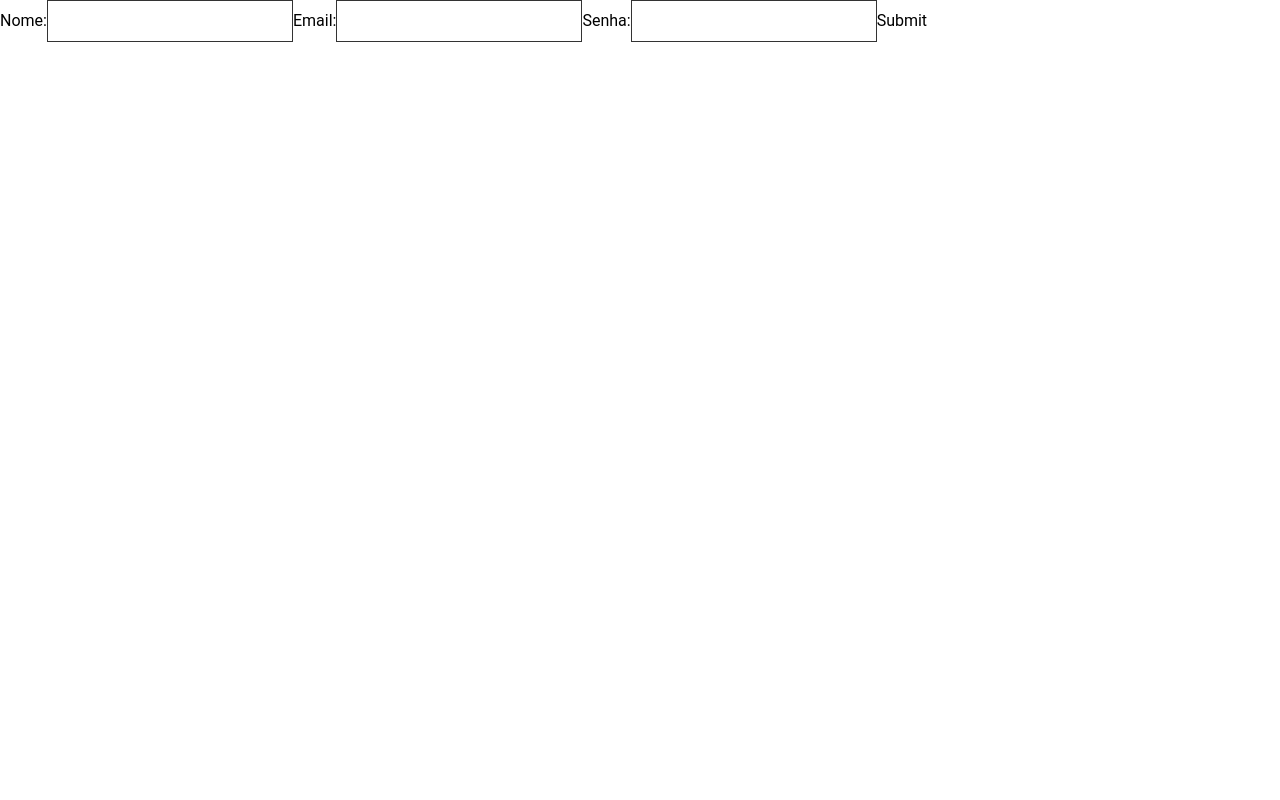
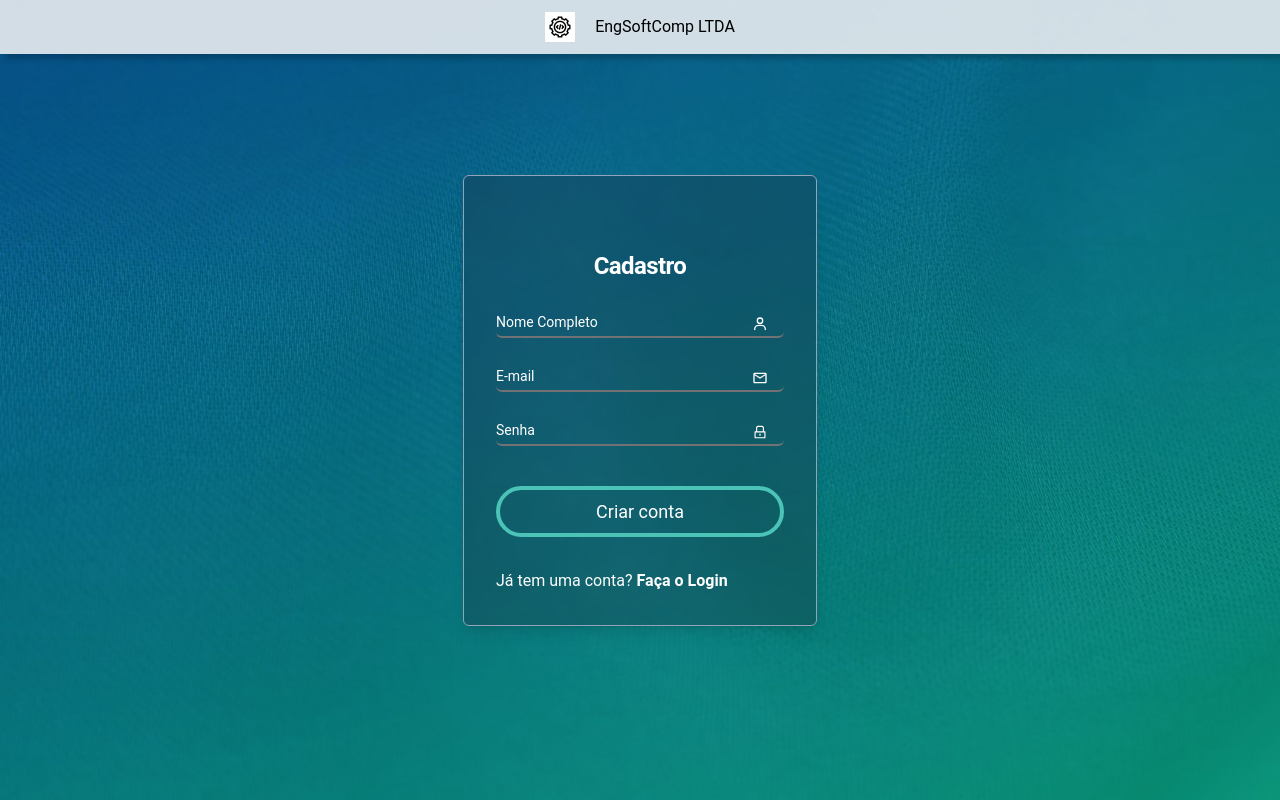
Before and after one commit to ArthurLimaMiranda/Projeto-ES-Front-End, a Next.js app: page /cadastro in a window 1280 px wide. Built offline with nearby package versions, Linux system fonts and the light colour scheme.

Commit message:
estilização da página Cadastro + ajustes de icons

```diff
--- a/src/components/Cadastro.tsx
+++ b/src/components/Cadastro.tsx
@@ -1,6 +1,13 @@
 "use client"
 import React, { useState } from 'react';
 import { createUser } from '../lib/api';
+import {BiUser} from 'react-icons/bi';
+import {AiOutlineLock} from 'react-icons/ai';
+import background from '../assets/bg2.jpg';
+import Image from 'next/image';
+import { Header } from "./Header";
+import Link from 'next/link';
+import {MdOutlineEmail} from 'react-icons/md'
 
 export function Cadastro() {
   const [name, setName] = useState('');
@@ -14,20 +21,47 @@ export function Cadastro() {
   }
 
   return (
-    <form onSubmit={handleSubmit}>
-      <label>
-        Nome:
-        <input type="text" value={name} onChange={(e) => setName(e.target.value)} />
-      </label>
-      <label>
-        Email:
-        <input type="text" value={email} onChange={(e) => setEmail(e.target.value)} />
-      </label>
-      <label>
-        Senha:
-        <input type="password" value={password} onChange={(e) => setPassword(e.target.value)} />
-      </label>
-      <input type="submit" value="Submit" />
-    </form>
+    <div className='relative h-screen '>
+    <Image
+        src={background}
+        alt="Descrição da imagem"
+        layout="fill"
+        objectFit="cover"
+        quality={100}
+    />
+    <Header/>
+    <div className='absolute inset-0 flex flex-col justify-center items-center text-black'>
+    <div className='bg-slate-800 border border-slate-400 rounded-md p-8 shadow-lg backdrop-filter backdrop-blur-sm bg-opacity-30 relative'>
+        <h1 className= 'mt-10 text-center text-2xl font-bold leading-9 tracking-tight text-white'>Cadastro</h1>
+        <form onSubmit={handleSubmit}>
+        <div className="relative my-4">
+            <input
+                type="text"
+                className="peer border-gray-300 rounded-md px-0 py-2.3 w-72 block text-sm text-white bg-transparent border-0 border-b-2 appearance-none focus:outline-none focus:ring-0 focus:border-[#4BC3B7]" placeholder=" " />
+            <label className="absolute text-sm text-white duration-300 transform -translate-y-6 scale-75 top-3 origin-[0] peer-focus:left-0 peer-focus:text-white peer-placeholder-shown:scale-100 peer-placeholder-shown:translate-y-0 peer-focus:scale-75 peer-focus:-translate-y-6">Nome Completo</label>
+            <BiUser className='absolute top-4 right-4 text-white'/>
+        </div>
+        <div className="relative my-4">
+            <input
+                type="email" value={email} onChange={(e) => setEmail(e.target.value)}
+                className="peer border-gray-300 rounded-md px-0 py-2.3 w-72 block text-sm text-white bg-transparent border-0 border-b-2 appearance-none focus:outline-none focus:ring-0 focus:border-[#4BC3B7]" placeholder=" " />
+            <label className="absolute text-sm text-white duration-300 transform -translate-y-6 scale-75 top-3 origin-[0] peer-focus:left-0 peer-focus:text-white peer-placeholder-shown:scale-100 peer-placeholder-shown:translate-y-0 peer-focus:scale-75 peer-focus:-translate-y-6">E-mail</label>
+            <MdOutlineEmail className='absolute top-4 right-4 text-white'/>
+        </div>
+        <div className="relative my-4">
+            <input
+                type="password" value={password} onChange={(e) => setPassword(e.target.value)}
+                className="peer border-gray-300 rounded-md px-0 py-2.3 w-72 block text-sm text-white bg-transparent border-0 border-b-2 appearance-none focus:outline-none focus:ring-0 focus:border-[#4BC3B7]" placeholder=" "/>
+            <label className="absolute text-sm text-white duration-300 transform -translate-y-6 scale-75 top-3 origin-[0] peer-focus:left-0 peer-focus:text-white peer-placeholder-shown:scale-100 peer-placeholder-shown:translate-y-0 peer-focus:scale-75 peer-focus:-translate-y-6">Senha</label>
+            <AiOutlineLock className='absolute top-4 right-4 text-white'/>
+        </div>
+            <button type="submit" className='w-full mb-4 text-[18px] mt-6 rounded-full border-4 border-[#4BC3B7] px-4 bg-transparent text-white hover:bg-[#F5F5F5] hover:border-[#F5F5F5] hover:text-[#03494E] py-2 transition-colors duration-300'>Criar conta</button>
+                <div className="mt-4 ">
+                    <span className='text-white'>Já tem uma conta? <a className='hover:text-white hover:underline font-bold' href='register'><Link href={'/login'} >Faça o Login</Link></a></span>
+                </div>
+            </form>
+        </div>
+    </div>
+</div>
   );
 }
--- a/src/components/DashClientes.tsx
+++ b/src/components/DashClientes.tsx
@@ -300,13 +300,6 @@ export function DashClientes(){
                 )}
               </form>
             </div>
-            <button
-                    title="Editar"
-                    type="submit"
-                    className={`leading-none w-full border-none outline-none rounded-xl bg-generic-tittleButton p-4 text-generic-bgLight font-bold cursor-pointer mb-6 shadow-button hover:shadow-button-hover-focus focus:shadow-button-hover-focus`}
-                  >
-                    Login
-                  </button>
             </div>
           </div>
 
--- a/src/components/Login.tsx
+++ b/src/components/Login.tsx
@@ -3,7 +3,7 @@ import React, { useState } from 'react';
 import background from '../assets/bg2.jpg';
 import Image from 'next/image';
 import { Header } from "./Header";
-import {BiUser} from 'react-icons/bi';
+import {MdOutlineEmail} from 'react-icons/md'
 import {AiOutlineLock} from 'react-icons/ai';
 import { loginUser } from '@/lib/api';
 import { useRouter } from 'next/router'; // Importe o useRouter aqui
@@ -50,7 +50,7 @@ export function Login() {
                         type="email" value={email} onChange={(e) => setEmail(e.target.value)}
                         className="peer border-gray-300 rounded-md px-0 py-2.3 w-72 block text-sm text-white bg-transparent border-0 border-b-2 appearance-none focus:outline-none focus:ring-0 focus:border-[#4BC3B7]" placeholder=" " />
                     <label className="absolute text-sm text-white duration-300 transform -translate-y-6 scale-75 top-3 origin-[0] peer-focus:left-0 peer-focus:text-white peer-placeholder-shown:scale-100 peer-placeholder-shown:translate-y-0 peer-focus:scale-75 peer-focus:-translate-y-6">E-mail</label>
-                    <BiUser className='absolute top-4 right-4 text-white'/>
+                    <MdOutlineEmail className='absolute top-4 right-4 text-white'/>
                 </div>
                 <div className="relative my-4">
                     <input
```
